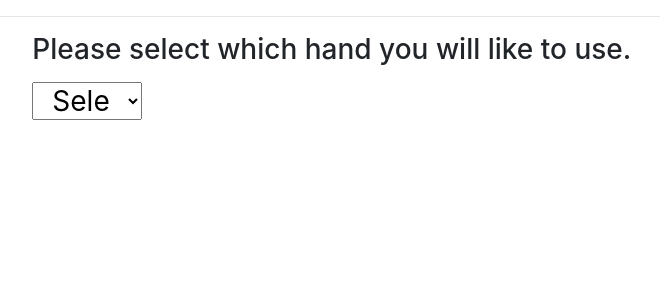
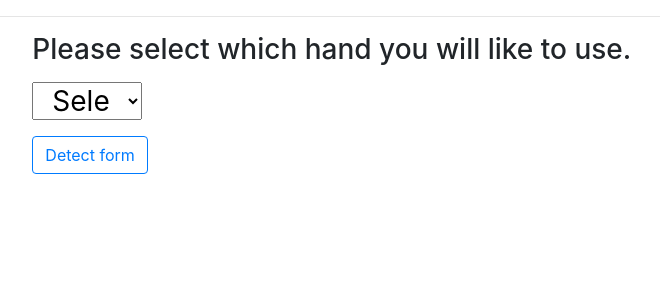
Before and after one commit to stevethomas13/BicepCurlFormDetector, a Django app: page /main/form in a window 1280 px wide. Shown: the part 218-518 px from the top of the page, without its empty margins (196-856 px from the left). Run offline with Django 4.2, Linux system fonts and the light colour scheme; some libraries are stand-ins or nearby versions.

Commit message:
added button to form

```diff
--- a/bicepCurlFormDetector/main/templates/main/form.html
+++ b/bicepCurlFormDetector/main/templates/main/form.html
@@ -26,5 +26,10 @@
             <option value="Left">Left</option>
             <option value="Right">Right</option>
         </select>
+        <div class="container-fluid pl-0">
+            <button type="button" class="mt-3 pml-0 container-3 btn btn-outline-primary" onclick="location.href = 'detect'">
+                Detect form
+            </button>
+        </div>
     </div>
 </body>
```
